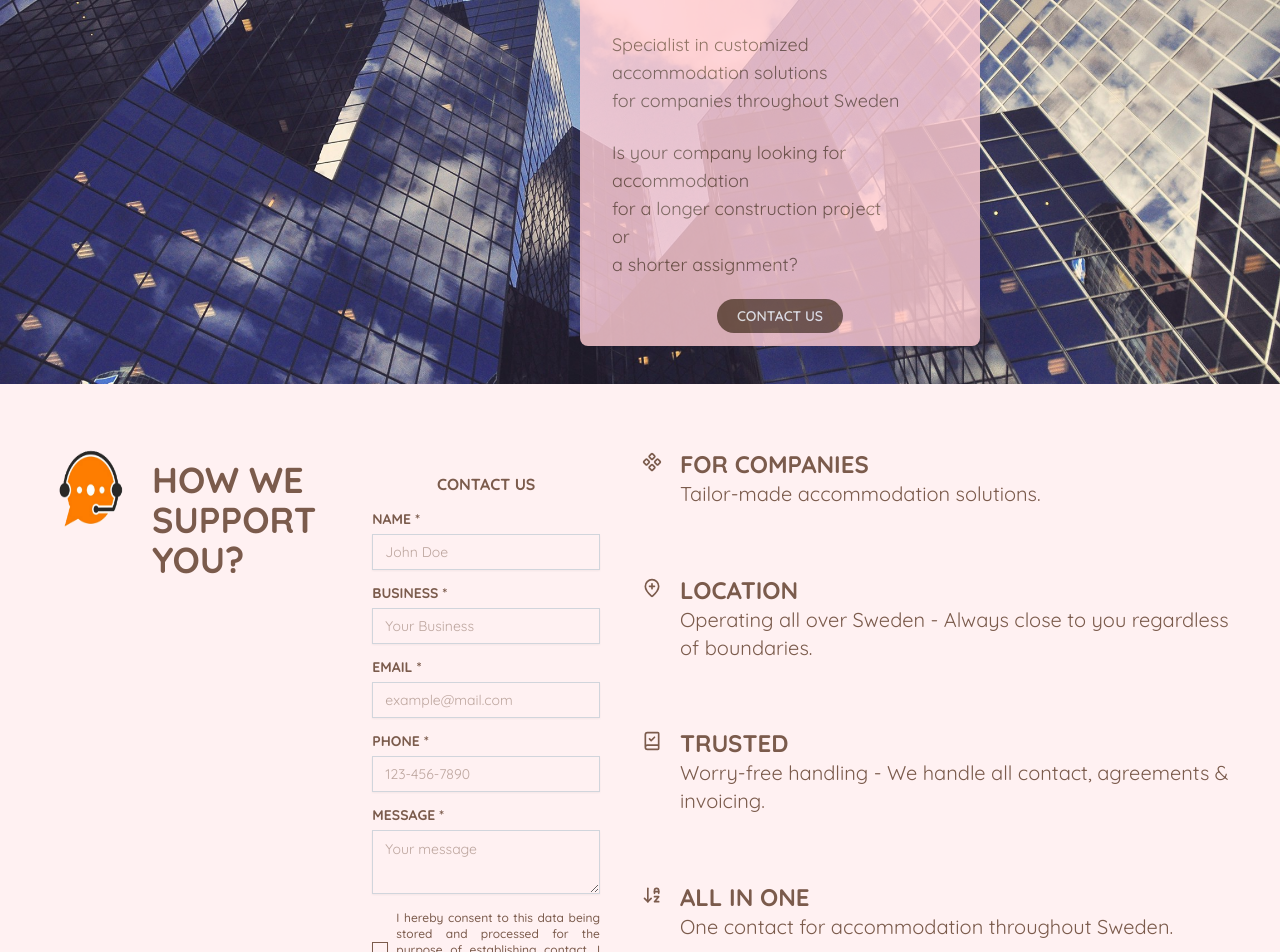
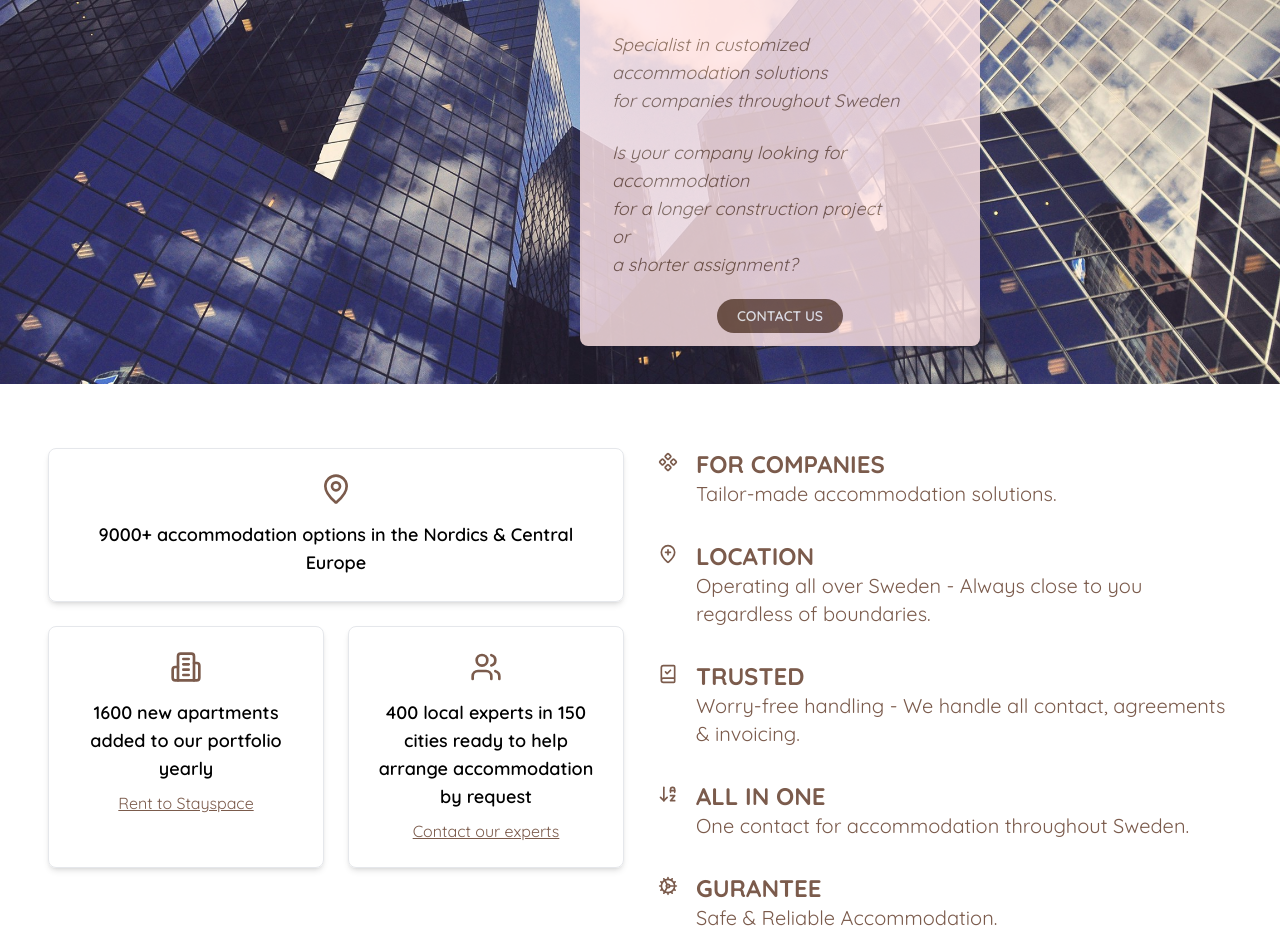
Before and after one commit to raselrzl/stayspace, a Next.js app: page / in a window 1280 px wide. Shown: the part 280-1232 px from the top of the page. Built offline with nearby package versions, Linux system fonts and the light colour scheme.

Commit message:
imageAlbum

```diff
--- a/app/aboutus/page.tsx
+++ b/app/aboutus/page.tsx
@@ -64,7 +64,7 @@ const AboutUs = () => {
       </section>
 
       {/* Contact Section */}
-      <section className="py-16 bg-gray-50">
+      <section className="py-16 bg-gray-50" id="contactus">
         <div className="container mx-auto px-6 sm:px-12 lg:px-32">
           <div className="flex flex-col lg:flex-row space-y-8 lg:space-y-0 lg:space-x-8">
             {/* Left Side: Contact Form */}
--- a/app/components/Hero.tsx
+++ b/app/components/Hero.tsx
@@ -72,7 +72,7 @@ const Hero = () => {
       </div>
 
       {/* Content */}
-      <div className="relative z-10 lg:mr-[300px] w-[322px] sm:w-[400px] mx-auto bg-rose-200 opacity-82 p-8 text-[#7B5B4C] h-[450px] sm:h-[484px] rounded-lg">
+      <div className="relative z-10 lg:mr-[300px] w-[322px] sm:w-[400px] mx-auto bg-rose-100 opacity-82 p-8 text-[#7B5B4C] h-[450px] sm:h-[484px] rounded-lg">
         <h1 className="text-2xl sm:text-3xl font-bold leading-tight mb-6 text-left">
           Where
           <br />
@@ -80,17 +80,17 @@ const Hero = () => {
           <br />
           Meets Comfort
         </h1>
-        <p className="text-md md:text-lg mb-6 text-left">
+        <p className="text-md md:text-lg mb-6 text-left italic">
           Specialist in customized<br /> accommodation solutions <br />for companies
           throughout Sweden
         </p>
-        <p className="text-md md:text-lg mb-6 text-left">
+        <p className="text-md md:text-lg mb-6 text-left italic">
           Is your company looking for accommodation<br /> for a longer construction
           project <br />or<br /> a shorter assignment?
         </p>
         <div className="text-center mt-6">
           <Link
-            href="/contactus"
+            href="/aboutus#contactus"
             className="uppercase text-sm md:text-md px-5 py-2 bg-[#7B5B4C] hover:bg-[#96705f] text-white  font-semibold transition-all rounded-[20px]"
           >
             Contact Us
--- a/app/layout.tsx
+++ b/app/layout.tsx
@@ -33,9 +33,11 @@ export default function RootLayout({
     <html lang="en">
       <body
         className={`${quicksand.variable} antialiased`}
-      ><Navbar />
+      ><Navbar /><div className="">
+
         {children}
-        <Footer />
+
+      </div><Footer />
       </body>
     </html>
   );
--- a/app/page.tsx
+++ b/app/page.tsx
@@ -11,6 +11,8 @@ import {
   RedoDot,
   Search,
   Smile,
+  Building2,
+  Users,
   User,
 } from "lucide-react";
 import Hero from "./components/Hero";
@@ -47,24 +49,53 @@ export default function Home() {
   return (
     <div>
       <Hero />
-      <section className="bg-rose-50 py-16 px-4 sm:px-12">
-        <div className="max-w-screen-xl mx-auto flex flex-col sm:flex-row">
+      <section className=" py-16 px-4 sm:px-12">
+
+        <div className="max-w-screen-xl mx-auto flex flex-col sm:flex-row gap-8">
           {/* Left Section */}
-          <div className="w-full sm:w-1/2 flex flex-row justify-start mb-8 sm:mb-0">
-            {/* Logo Image */}
-            <div className="flex flex-row">
-              <img
-                src="/support.png"
-                alt="Support Logo"
-                className="w-20 h-20 mr-6 animate-on-scroll"
-              />
-              <h2 className="uppercase text-md sm:text-3xl md:text-4xl font-bold text-[#7B5B4C] mb-6 lg:mt-3">
-                How We Support You?
-              </h2>
-            </div>
 
-            <div className="hidden sm:block">
-              <ContactForm />
+          <div className="w-full sm:w-1/2 flex flex-col justify-start mb-8 sm:mb-0">
+            {/* Logo Image and Title */}
+
+
+            {/* Support Content Boxes */}
+            <div className="flex flex-col space-y-6 w-full">
+              {/* Top Div */}
+              <div className="w-full border border-gray-200 p-6 rounded-lg shadow-md flex flex-col items-center text-center">
+                <MapPin size={32} className="text-[#7B5B4C] mb-4" />
+                <p className="font-semibold text-lg">
+                  9000+ accommodation options in the Nordics & Central Europe
+                </p>
+             {/*    <span className="text-blue-500 underline mt-2 cursor-pointer">
+                  Explore locations
+                </span> */}
+              </div>
+
+              {/* Bottom Divs: Two side-by-side */}
+              <div className="flex flex-col sm:flex-row gap-6">
+                {/* Left */}
+                <div className="flex-1 border border-gray-200 p-6 rounded-lg shadow-md flex flex-col items-center text-center">
+                  <Building2 size={32} className="text-[#7B5B4C] mb-4" />
+                  <p className="font-semibold text-lg">
+                    1600 new apartments added to our portfolio yearly
+                  </p>
+                  <a href="/partner#partnerform" className="text-[#7B5B4C] underline mt-2 cursor-pointer">
+                    Rent to Stayspace
+                  </a>
+                </div>
+
+                {/* Right */}
+                <div className="flex-1 border border-gray-200 p-6 rounded-lg shadow-md flex flex-col items-center text-center">
+                  <Users size={32} className="text-[#7B5B4C] mb-4" />
+                  <p className="font-semibold text-lg">
+                    400 local experts in 150 cities ready to help arrange
+                    accommodation by request
+                  </p>
+                  <a href="aboutus#contactus" className="text-[#7B5B4C] underline mt-2 cursor-pointer">
+  Contact our experts
+</a>
+                </div>
+              </div>
             </div>
           </div>
 
@@ -119,7 +150,7 @@ export default function Home() {
         </div>
       </section>
 
-      <section className="bg-rose-100">
+      <section className="bg-gray-100 py-10">
         <div className="max-w-screen-xl mx-auto flex flex-col sm:flex-row">
           {/* Left Section */}
           <div className="w-full sm:w-1/2 flex flex-col justify-between mb-8 sm:mb-0 py-16 px-4 sm:px-12">
@@ -181,7 +212,7 @@ export default function Home() {
         </div>
       </section>
 
-      <section className="py-16 bg-rose-50">
+      <section className="py-16">
         <div className="max-w-screen-xl mx-auto grid grid-cols-1 sm:grid-cols-2 lg:grid-cols-3 gap-8 px-4 sm:px-12">
           {/* Card 1 - CHOOSE YOUR PATH */}
           <div className="p-6 rounded-lg shadow-md animate-on-scroll">
@@ -262,7 +293,7 @@ export default function Home() {
           </div>
         </div>
       </section>
-      <section className="py-16 bg-rose-200">
+      <section className="py-16">
         <div className="max-w-screen-xl mx-auto text-center">
           <h2 className="text-3xl font-bold text-[#7B5B4C] mb-8 animate-on-scroll">
             Our Trusted Partners
```
Also changed, not shown: app/partner/page.tsx (+14 -17 lines).
